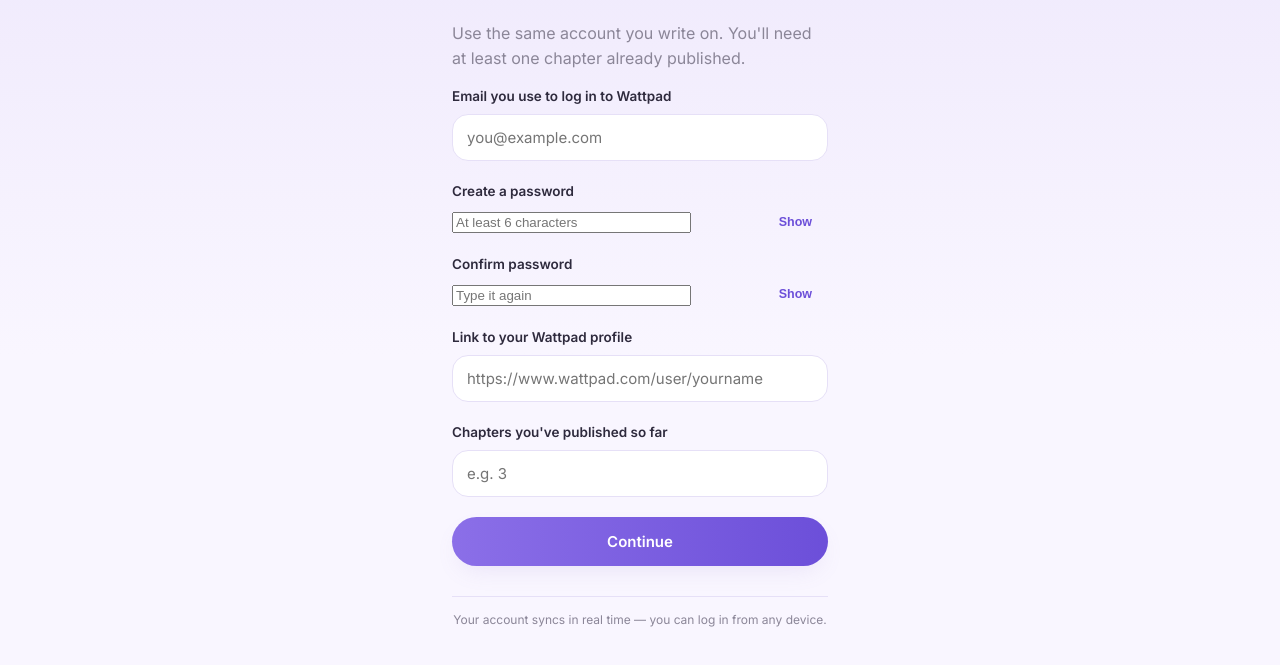
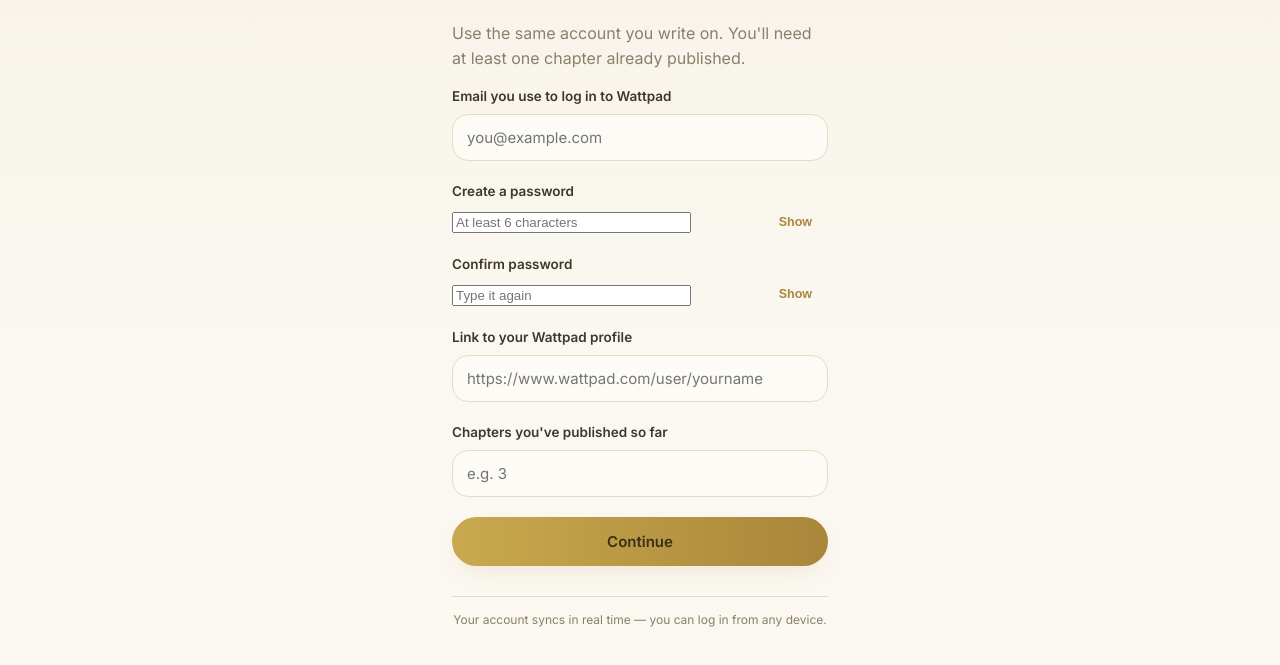
Before and after one commit to Apurva-debug/Writershub-, a plain HTML site: page signup.html in a window 1280 px wide. Shown: the part 85-750 px from the top of the page. Drawn offline with Linux system fonts and the light colour scheme.

Commit message:
Update style.css

```diff
--- a/style.css
+++ b/style.css
@@ -1,31 +1,65 @@
 :root {
-  --bg-top: #efe9fc;
-  --bg-bottom: #f9f6ff;
-  --card-bg: #ffffff;
-  --text-dark: #2e2a3d;
-  --text-muted: #8b8698;
-  --purple: #8b6fe8;
-  --purple-deep: #6c4fd9;
-  --purple-pale: #f1ecfd;
-  --orange: #f2994a;
-  --skin: #f2c9a0;
-  --hair: #6b4a3a;
-  --pants: #4b4363;
-  --accent-1: #8b6fe8;
-  --accent-2: #f0a98a;
-  --accent-3: #c9bef0;
-  --accent-4: #f2994a;
-  --mint: #6fbf8b;
-  --mint-bg: #e4f5ea;
-  --amber-bg: #fdeed9;
-  --amber-text: #a8671c;
-  --coral-bg: #fbe2e5;
-  --coral-text: #c94f5c;
-  --line: #e6e0f7;
-  --error: #d1495b;
-  --shadow-soft: rgba(140, 120, 200, 0.16);
+  /* ---- literary cream & gold (light theme) ---- */
+  --bg-top: #f7f3ea;
+  --bg-bottom: #fbf8f1;
+  --card-bg: #fdfbf5;
+  --topbar-bg: rgba(247, 243, 234, 0.92);
+  --text-dark: #3f372b;
+  --text-muted: #8a7f6b;
+  --purple: #c9a94e;
+  --purple-deep: #a9863a;
+  --purple-pale: #f0e8d4;
+  --orange: #c9784e;
+  --accent-1: #c9a94e;
+  --accent-2: #e0c9a0;
+  --accent-3: #b99b58;
+  --accent-4: #c9784e;
+  --mint: #7a9b6e;
+  --mint-bg: #eaf0e4;
+  --amber-bg: #faeeda;
+  --amber-text: #8c6a2e;
+  --coral-bg: #f7e6e1;
+  --coral-text: #b25a3e;
+  --line: #e6dcc4;
+  --error: #b2453d;
+  --shadow-soft: rgba(160, 130, 60, 0.16);
   --radius-lg: 22px;
   --radius-md: 16px;
+  /* dark warm brown for text sitting on top of the gold accent — the gold
+     stays a similar mid-light tone in both themes, so one value works for
+     both instead of white (which fails contrast against gold) */
+  --on-accent: #3a2f1a;
+  --success-text: #2b7a53;
+}
+
+@media (prefers-color-scheme: dark) {
+  :root {
+    /* ---- same book, lamp-light instead of daylight (dark theme) ---- */
+    --bg-top: #1c1a16;
+    --bg-bottom: #17150f;
+    --card-bg: #262319;
+    --topbar-bg: rgba(28, 26, 22, 0.92);
+    --text-dark: #ede6d6;
+    --text-muted: #a99c87;
+    --purple: #d9ba6a;
+    --purple-deep: #c9a94e;
+    --purple-pale: #332b1c;
+    --orange: #d9925e;
+    --accent-1: #d9ba6a;
+    --accent-2: #e0c9a0;
+    --accent-3: #b99b58;
+    --accent-4: #d9925e;
+    --mint: #8fb07e;
+    --mint-bg: #223020;
+    --amber-bg: #3a2e17;
+    --amber-text: #e0b45c;
+    --coral-bg: #3a241d;
+    --coral-text: #e0917a;
+    --line: #3a3325;
+    --error: #e0857b;
+    --shadow-soft: rgba(0, 0, 0, 0.35);
+    --success-text: #6cc79a;
+  }
 }
 
 * { box-sizing: border-box; }
@@ -124,6 +158,7 @@
 
 .hero-art { margin: 18px auto 6px; max-width: 300px; }
 .hero-art svg { width: 100%; height: auto; display: block; }
+.hero-art.hero-mark { max-width: 220px; }
 .floaty { transform-origin: 266px 72px; animation: bob 3.2s ease-in-out infinite; }
 .floaty-2 { transform-origin: 46px 96px; animation: bob 3.6s ease-in-out infinite reverse; }
 @keyframes bob {
@@ -204,7 +239,7 @@
 .inline-add button {
   border: none;
   background: var(--purple-deep);
-  color: #fff;
+  color: var(--on-accent);
   border-radius: var(--radius-md);
   padding: 0 18px;
   font-weight: 600;
@@ -231,10 +266,10 @@
 .chip.selected {
   background: linear-gradient(90deg, var(--purple), var(--purple-deep));
   border-color: var(--purple-deep);
-  color: #fff;
+  color: var(--on-accent);
 }
 .chip.custom-chip.selected {
-  background: linear-gradient(90deg, var(--orange), #f2b06a);
+  background: linear-gradient(90deg, var(--orange), var(--accent-2));
   border-color: var(--orange);
 }
 
@@ -267,10 +302,10 @@
 }
 .btn-primary {
   background: linear-gradient(90deg, var(--purple), var(--purple-deep));
-  color: #fff;
+  color: var(--on-accent);
   box-shadow: 0 10px 24px -8px var(--shadow-soft);
 }
-.btn-ghost { background: transparent; color: var(--purple-deep); border: 1.5px solid #ddd4f7; }
+.btn-ghost { background: transparent; color: var(--purple-deep); border: 1.5px solid var(--line); }
 .btn-secondary { background: var(--purple-pale); color: var(--purple-deep); }
 .btn[disabled] { opacity: 0.45; cursor: not-allowed; }
 
@@ -306,7 +341,7 @@
   width: 34px; height: 34px;
   border-radius: 50%;
   display: flex; align-items: center; justify-content: center;
-  color: #fff; font-weight: 600; font-size: 14px;
+  color: var(--on-accent); font-weight: 600; font-size: 14px;
   margin-bottom: 4px;
 }
 .icon-1 { background: var(--accent-4); }
@@ -331,7 +366,7 @@
 /* ---------- status + confirm (dashboard tasks) ---------- */
 .status-badge { font-size: 12px; font-weight: 600; padding: 4px 11px; border-radius: 999px; }
 .status-pending { background: var(--amber-bg); color: var(--amber-text); }
-.status-confirmed { background: var(--mint-bg); color: #2b7a53; }
+.status-confirmed { background: var(--mint-bg); color: var(--success-text); }
 .status-mismatch { background: var(--coral-bg); color: var(--coral-text); }
 
 .confirm-row {
@@ -345,7 +380,7 @@
   margin-top: 10px;
 }
 .confirm-row .side { font-weight: 600; }
-.confirm-row .yes { color: #2b7a53; }
+.confirm-row .yes { color: var(--success-text); }
 .confirm-row .waiting { color: var(--text-muted); }
 
 /* ---------- footer ---------- */
@@ -374,7 +409,7 @@
   align-items: center;
   gap: 12px;
   padding: 0 18px;
-  background: rgba(249, 246, 255, 0.92);
+  background: var(--topbar-bg);
   backdrop-filter: blur(6px);
   border-bottom: 1px solid var(--line);
   z-index: 20;
```
